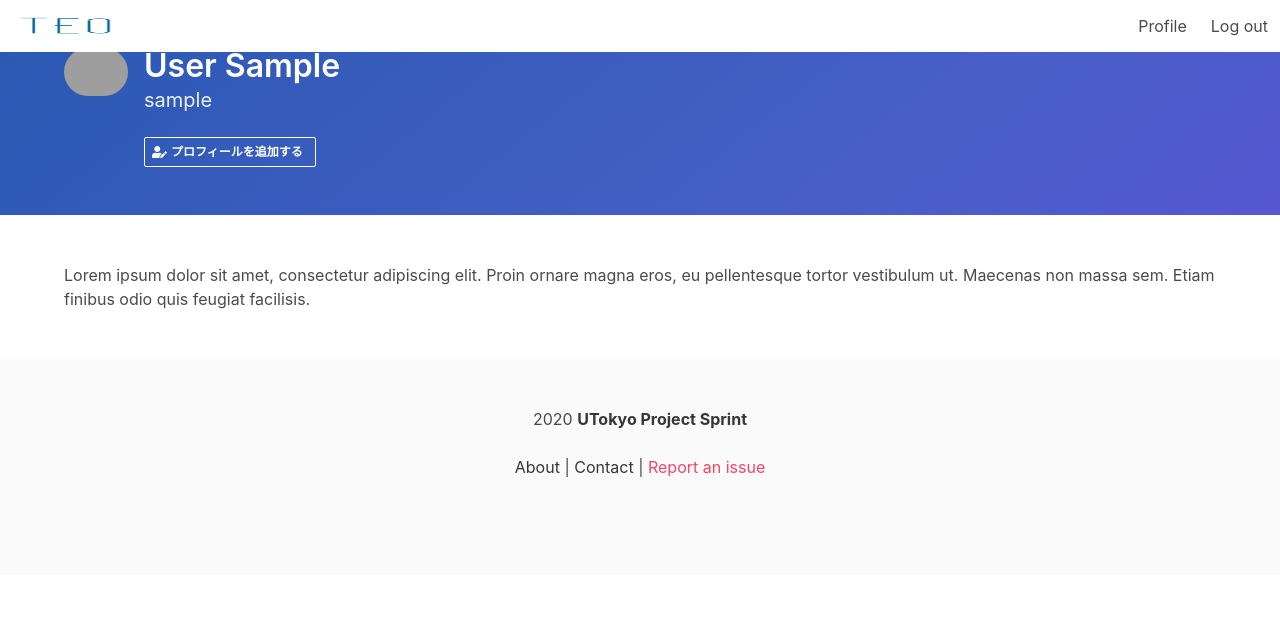
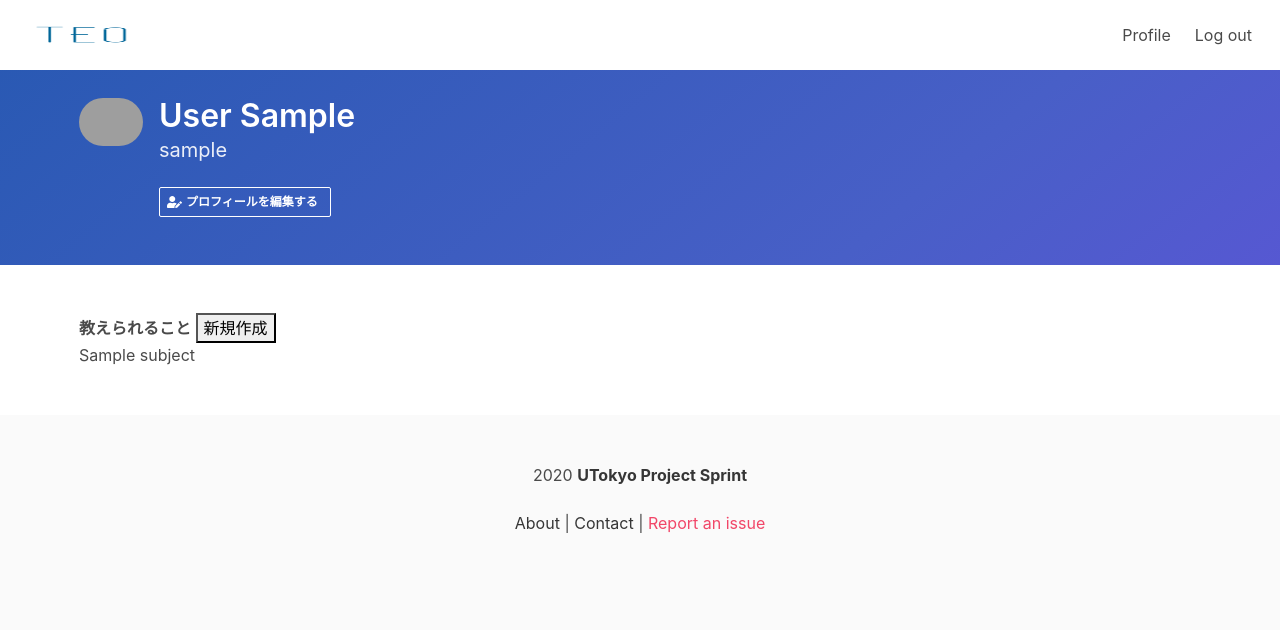
Before and after one commit to holeguma/Teo, a Django app: page /user/1/ in a window 1280 px wide. Shown: the top 630 px of the page. Run offline with Django 3.2, Linux system fonts and the light colour scheme; a user stored in the database is signed in; tables that the repository leaves empty hold one stand-in row (values such as "Sample post"); some libraries are stand-ins or nearby versions; grey boxes are pictures that could not be loaded.

Commit message:
Implement subject model

```diff
--- a/cms/models.py
+++ b/cms/models.py
@@ -51,7 +51,8 @@
         _('username'),
         max_length=150,
         unique=True,
-        help_text=_('Required. 150 characters or fewer. Letters, digits and @/./+/-/_ only.'),
+        help_text=_(
+            'Required. 150 characters or fewer. Letters, digits and @/./+/-/_ only.'),
         validators=[username_validator],
         error_messages={
             'unique': _("A user with that username already exists."),
@@ -66,7 +67,8 @@
     is_staff = models.BooleanField(
         _('staff status'),
         default=False,
-        help_text=_('Designates whether the user can log into this admin site.'),
+        help_text=_(
+            'Designates whether the user can log into this admin site.'),
     )
     is_active = models.BooleanField(
         _('active'),
@@ -104,3 +106,9 @@
 class User(AbstractUser):
     class Meta(AbstractUser.Meta):
         swappable = "AUTH_USER_MODEL"
+
+
+class Subject(models.Model):
+    name = models.CharField(max_length=20)
+    user = models.ForeignKey(
+        User, verbose_name='教えられること', on_delete=models.CASCADE, related_name='subject')
--- a/cms/templates/cms/base.html
+++ b/cms/templates/cms/base.html
@@ -6,9 +6,28 @@
 <head>
     <meta charset="utf-8">
     <meta name="viewport" content="width=device-width, initial-scale=1">
-    <title>{% block title %}{% endblock %}Django Sprint</title>
+    <title>{% block title %}{% endblock %}Teo</title>
+    <!-- Bootstrap CSS -->
+    <link rel="stylesheet" href="https://stackpath.bootstrapcdn.com/bootstrap/4.1.3/css/bootstrap.min.css"
+        integrity="sha384-MCw98/SFnGE8fJT3GXwEOngsV7Zt27NXFoaoApmYm81iuXoPkFOJwJ8ERdknLPMO" crossorigin="anonymous">
+
     <link rel="stylesheet" href="https://cdnjs.cloudflare.com/ajax/libs/bulma/0.8.0/css/bulma.min.css">
     <script defer src="https://use.fontawesome.com/releases/v5.3.1/js/all.js"></script>
+    <style>
+        body {
+            padding-top: 50px;
+        }
+    </style>
+    <!-- Optional JavaScript -->
+    <!-- jQuery first, then Popper.js, then Bootstrap JS -->
+    <script src="https://code.jquery.com/jquery-3.3.1.min.js"
+        integrity="sha256-FgpCb/KJQlLNfOu91ta32o/NMZxltwRo8QtmkMRdAu8=" crossorigin="anonymous"></script>
+    <script src="https://cdnjs.cloudflare.com/ajax/libs/popper.js/1.14.3/umd/popper.min.js"
+        integrity="sha384-ZMP7rVo3mIykV+2+9J3UJ46jBk0WLaUAdn689aCwoqbBJiSnjAK/l8WvCWPIPm49"
+        crossorigin="anonymous"></script>
+    <script src="https://stackpath.bootstrapcdn.com/bootstrap/4.1.3/js/bootstrap.min.js"
+        integrity="sha384-ChfqqxuZUCnJSK3+MXmPNIyE6ZbWh2IMqE241rYiqJxyMiZ6OW/JmZQ5stwEULTy"
+        crossorigin="anonymous"></script>
 </head>
 
 <body>
@@ -74,8 +93,8 @@
     </footer>
 
     <!-- FOR JAVASCRIPT -->
+    {% block extrajs %}
     <script>
-        < !--FOR HAMBURGER MENU-- >
         for (const burder of document.getElementsByClassName('navbar-burger')) {
             const menuId = burder.dataset.target;
             const menu = document.getElementById(menuId);
@@ -84,8 +103,8 @@
                 menu.classList.toggle('is-active');
             });
         }
-        {% block extrajs %} {% endblock %}
     </script>
+    {% endblock %}
 </body>
 
 </html>
--- a/cms/templates/cms/user_detail.html
+++ b/cms/templates/cms/user_detail.html
@@ -23,7 +23,7 @@
                     <a href="{% url 'cms:user_update' user.pk %}">
                         <button class="button is-small is-info is-inverted is-outlined">
                             <span class="icon is-small is-left"><i class="fas fa-user-edit"></i></span>
-                            <strong>プロフィールを追加する</strong>
+                            <strong>プロフィールを編集する</strong>
                         </button>
                     </a>
                     {% endif %}
@@ -37,8 +37,78 @@
 {% block content %}
 <section class="section">
     <div class="container">
-        <p>Lorem ipsum dolor sit amet, consectetur adipiscing elit. Proin ornare magna eros, eu pellentesque tortor
-            vestibulum ut. Maecenas non massa sem. Etiam finibus odio quis feugiat facilisis.</p>
+        <b>教えられること</b>
+        <button onclick="$('#example-5').collapse('toggle')">新規作成</button>
+        <div class="collapse" id="example-5">
+            <b>教えられることを追加する</b>
+            <form id="ajax-add-subject" action="{% url 'cms:add_subject' %}" method="POST">
+                <input type="text" id="id_name" required>
+                <button type="submit">追加</button>
+                {% csrf_token %}
+            </form>
+        </div>
+        <div id="subjects">
+            {% for subject in request.user.subject.all %}
+            <p>{{ subject.name }}</p>
+            {% endfor %}
+        </div>
     </div>
+    <!-- <div class="container">
+
+    </div> -->
 </section>
 {% endblock %}
+
+{% block extrajs %}
+<script>
+    function getCookie(name) {
+        var cookieValue = null;
+        if (document.cookie && document.cookie !== '') {
+            var cookies = document.cookie.split(';');
+            for (var i = 0; i < cookies.length; i++) {
+                var cookie = jQuery.trim(cookies[i]);
+                if (cookie.substring(0, name.length + 1) === (name + '=')) {
+                    cookieValue = decodeURIComponent(cookie.substring(name.length + 1));
+                    break;
+                }
+            }
+        }
+        return cookieValue;
+    }
+
+    var csrftoken = getCookie('csrftoken');
+
+    function csrfSafeMethod(method) {
+        // these HTTP methods do not require CSRF protection
+        return (/^(GET|HEAD|OPTIONS|TRACE)$/.test(method));
+    }
+
+    $.ajaxSetup({
+        beforeSend: function (xhr, settings) {
+            if (!csrfSafeMethod(settings.type) && !this.crossDomain) {
+                xhr.setRequestHeader("X-CSRFToken", csrftoken);
+            }
+        }
+    });
+
+    $('#ajax-add-subject').on('submit', e => {
+        e.preventDefault();
+
+        $.ajax({
+            'url': '{% url "cms:add_subject" %}',
+            'type': 'POST',
+            'data': {
+                'name': $('#id_name').val(),
+            },
+            'dataType': 'json'
+        }).done(response => {
+            const p = $('<p>', { text: response.name });
+            $('#subjects').append(p);
+            $('#id_name').val('');
+        });
+
+    });
+</script>
+
+
+{% endblock %}
--- a/cms/templates/cms/user_list.html
+++ b/cms/templates/cms/user_list.html
@@ -19,10 +19,12 @@
         <div class="tile is-ancestor">
             <div class="tile is-12 is-vertical is-parent">
                 {% for object in object_list %}
+                {% if user.is_staff or not object.is_staff and object.id != user.id %}
                 <div class="tile is-child box">
                     <a class="title is-4" href="{% url 'cms:user_detail' object.id %}">{{ object.username }}</a>
-                    <p>Lorem ipsum dolor sit</p>
+                    <p></p>
                 </div>
+                {% endif %}
                 {% endfor %}
             </div>
         </div>
--- a/cms/urls.py
+++ b/cms/urls.py
@@ -13,4 +13,5 @@
     path('user/<int:pk>/', views.UserDetail.as_view(), name='user_detail'),
     path('user/', views.UserList.as_view(), name='user_list'),
     path('user/<int:pk>/delete/', views.UserDelete.as_view(), name='user_delete'),
+    path('user/add_subject', views.add_subject, name='add_subject')
 ]
--- a/cms/views.py
+++ b/cms/views.py
@@ -2,13 +2,15 @@
 from django.contrib.auth.views import (
     LoginView, LogoutView,
 )
-from django.http import HttpResponseRedirect
+from django.http import HttpResponseRedirect, JsonResponse
 from django.shortcuts import resolve_url
 from django.urls import reverse_lazy
 from django.views.generic.base import TemplateView
 from django.views.generic.edit import (
     CreateView, UpdateView, DeleteView,
 )
+
+from .models import Subject
 
 from .mixins import OnlyYouMixin
 from .forms import (
@@ -17,6 +19,8 @@
 
 from django.views.generic.detail import DetailView
 from django.views.generic.list import ListView
+
+from django.views.decorators.http import require_POST, require_GET
 
 UserModel = get_user_model()
 
@@ -79,3 +83,13 @@
     model = UserModel
     template_name = 'cms/user_delete.html'
     success_url = reverse_lazy('cms:top')
+
+
+@require_POST
+def add_subject(request):
+    name = request.POST.get('name')
+    subject = Subject.objects.create(name=name, user=request.user)
+    d = {
+        'name': subject.name,
+    }
+    return JsonResponse(d)
--- a/config/settings.py
+++ b/config/settings.py
@@ -126,5 +126,5 @@
 AUTH_USER_MODEL = 'cms.User'
 ALLOWED_HOSTS = ['0.0.0.0']
 LOGIN_URL = 'cms:login'
-LOGIN_REDIRECT_URL = 'cms:top'
+LOGIN_REDIRECT_URL = 'cms:user_list'
 LOGOUT_REDIRECT_URL = 'cms:top'
```
Also changed, not shown: cms/migrations/0002_subject.py (added), cms/migrations/0003_auto_20200517_1732.py (added), cms/templates/cms/user_delete.html (renamed from cms/templates/user_delete.html).
